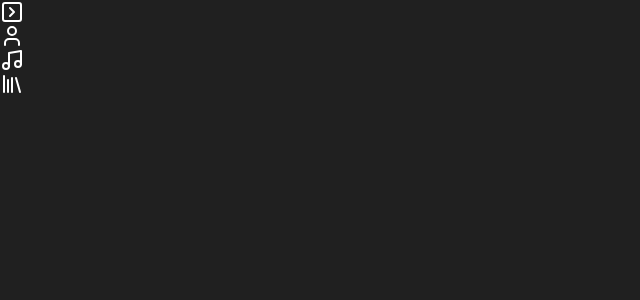
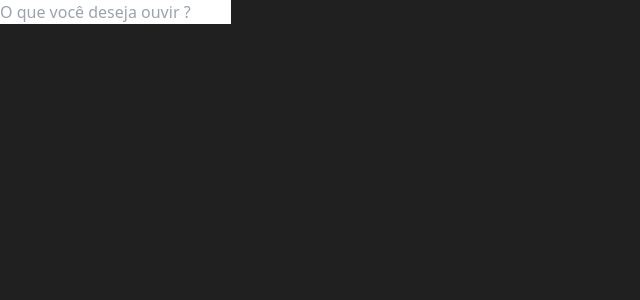
Before and after one commit to ERICK-KRAMER/Spotify_Api, a React (Vite) app in the folder frontend/: page / in a window 1280 px wide. Shown: the top 300 px of the page, without its empty margins (0-640 px from the left). Built offline with nearby package versions, Linux system fonts and the light colour scheme.

Commit message:
feat: create seach input

```diff
--- a/frontend/src/App.tsx
+++ b/frontend/src/App.tsx
@@ -1,9 +1,11 @@
-import { Sidebar } from "./components/sidebar/sidebar";
+import { Input } from "./components/search/input";
+// import { Sidebar } from "./components/sidebar/sidebar";
 
 export default function App() {
   return (
-    <>
-      <Sidebar />
-    </>
+    <div>
+      {/* <Sidebar /> */}
+      <Input />
+    </div>
   )
 }
--- /dev/null
+++ b/frontend/src/components/search/input.tsx
@@ -0,0 +1,17 @@
+import { forwardRef, InputHTMLAttributes } from "react";
+
+interface InputProps extends InputHTMLAttributes<HTMLInputElement> {
+  className?: string;
+};
+
+const Input = forwardRef<HTMLInputElement, InputProps>(({ className, ...rest }, ref) => (
+  <input
+    type="text"
+    ref={ref}
+    placeholder="O que você deseja ouvir ?"
+    className={`rounded-full border-2 border-gray-500 outline-none px-4 w-[350px] h-10 font-medium text-gray-500 ${className}`}
+    {...rest}
+  />
+))
+
+export { Input };
```
